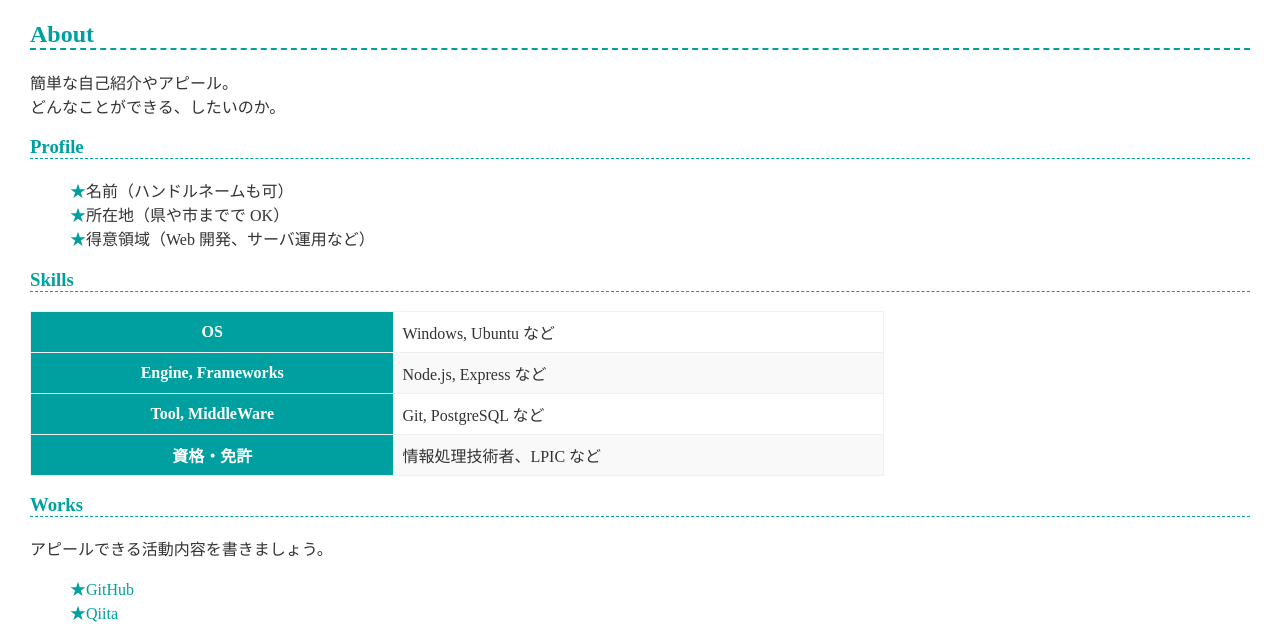
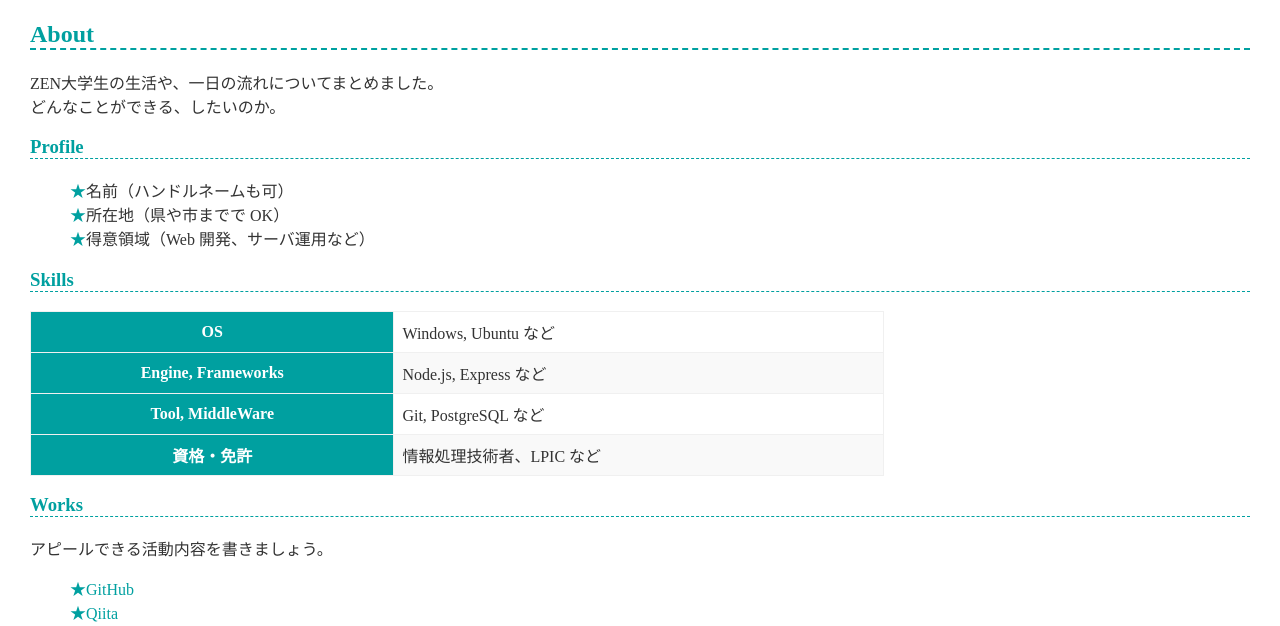
Before and after one commit to zen00537/zen00537.github.io, a plain HTML site: page index.html in a window 1280 px wide. Shown: the part 141-767 px from the top of the page. Drawn offline with Linux system fonts and the light colour scheme.

Commit message:
Update index.html

```diff
--- a/index.html
+++ b/index.html
@@ -12,7 +12,7 @@
 
     <h2>About</h2>
     <p>
-      簡単な自己紹介やアピール。<br>
+      ZEN大学生の生活や、一日の流れについてまとめました。<br>
       どんなことができる、したいのか。
     </p>
 
```
